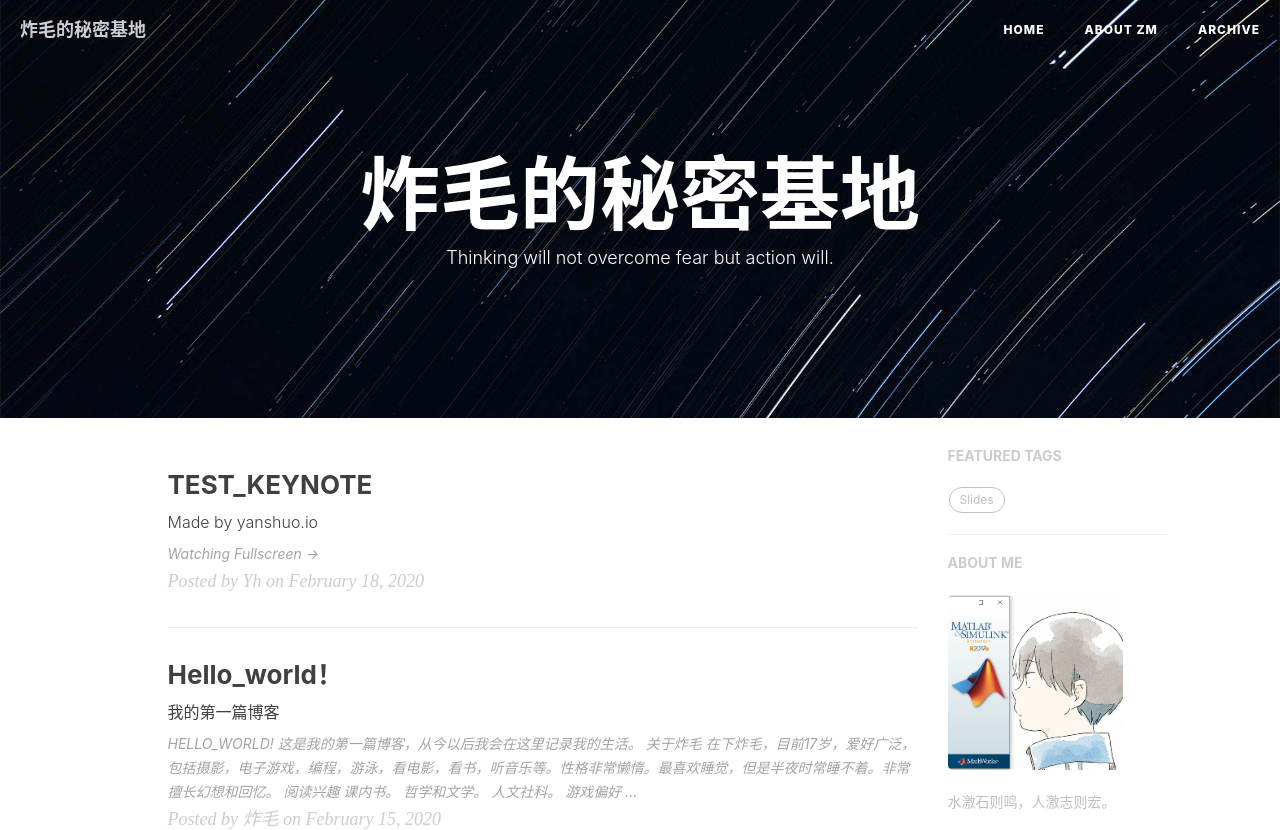
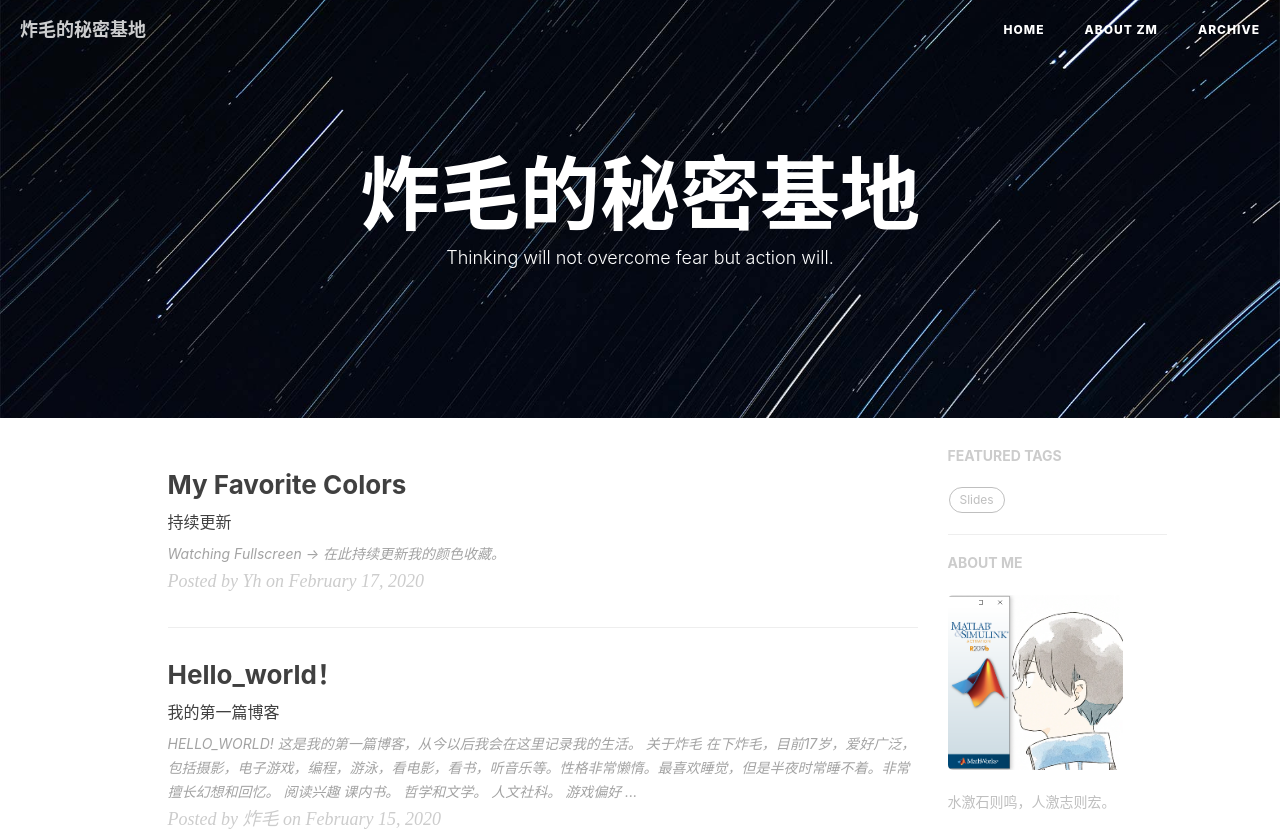
Before and after one commit to lzzmm/lzzmm.github.io, a Jekyll site: the page built from index.html, in a window 1280 px wide and 900 px high, cut to the strip 0-830 px from the top of the window. Built offline with Jekyll 4.4.1, drawn with Linux system fonts in a browser that asks for light colours; nearby versions of some CDN libraries; the list of posts is cut into pages by our own code; comment, search, counter and statistics services are not loaded.

Commit message:
Change Title

```diff
--- a/_posts/2020-02-17-colors-I-love.md
+++ b/_posts/2020-02-17-colors-I-love.md
@@ -1,12 +1,14 @@
 ---
 layout:     keynote
-title:      "TEST_KEYNOTE"
-subtitle:   "Made by yanshuo.io"
+title:      "My Favorite Colors"
+subtitle:   "持续更新"
 iframe:     "http://yanshuo.io/assets/player/?deck=5e4b88cb21b47e006b0be6b3"
 navcolor:   "invert"
-date:       2020-02-18
+date:       2020-02-17
 author:     "Yh"
 tags:       Slides
 ---
 
->## [Watching Fullscreen → ](http://yanshuo.io/assets/player/?deck=5e4b88cb21b47e006b0be6b3)
+># [Watching Fullscreen → ](http://yanshuo.io/assets/player/?deck=5e4b88cb21b47e006b0be6b3)
+
+# 在此持续更新我的颜色收藏。
```
